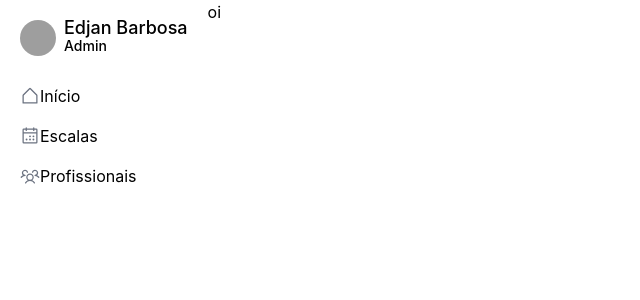
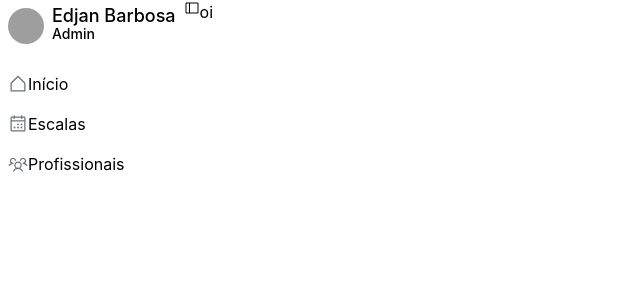
Before and after one commit to gabrielgamaalves/newescala, a React (Vite) app: page / in a window 1280 px wide. Shown: the top 300 px of the page, without its empty margins (0-640 px from the left). Built offline with nearby package versions, Linux system fonts and the light colour scheme; grey boxes are pictures that could not be loaded.

Commit message:
feat: create header layout

```diff
--- a/src/globals.css
+++ b/src/globals.css
@@ -94,3 +94,7 @@
   h6 { @apply text-sm font-medium leading-5; }
   p  { @apply text-base font-normal leading-7; }
 }
+
+.p-default {
+  @apply px-3 py-4
+}
--- a/src/layout.jsx
+++ b/src/layout.jsx
@@ -1,14 +1,16 @@
 "use client";
 
-import Sidebar from "./components/layout/Sidebar"
-import { useState } from "react";
+import Sidebar from "@/components/layout/Sidebar"
+import Header from "@/components/layout/Header";
+// import { useState } from "react";
 
 export default function Layout({ children }) {
   return (
     <div className="flex">
-      <aside className="h-screen p-3">
+      <aside className="h-screen">
         <Sidebar className="h-full" />
       </aside>
+      <Header />
       {children}
     </div>
   )
--- a/src/main.jsx
+++ b/src/main.jsx
@@ -2,11 +2,13 @@ import { StrictMode } from 'react'
 import { createRoot } from 'react-dom/client'
 
 import App from './App.jsx'
+import { ThemeInit } from "../.flowbite-react/init.js"
 
 import './globals.css'
 
 createRoot(document.getElementById('root')).render(
   <StrictMode>
+    <ThemeInit />
     <App />
   </StrictMode>,
 )
```
